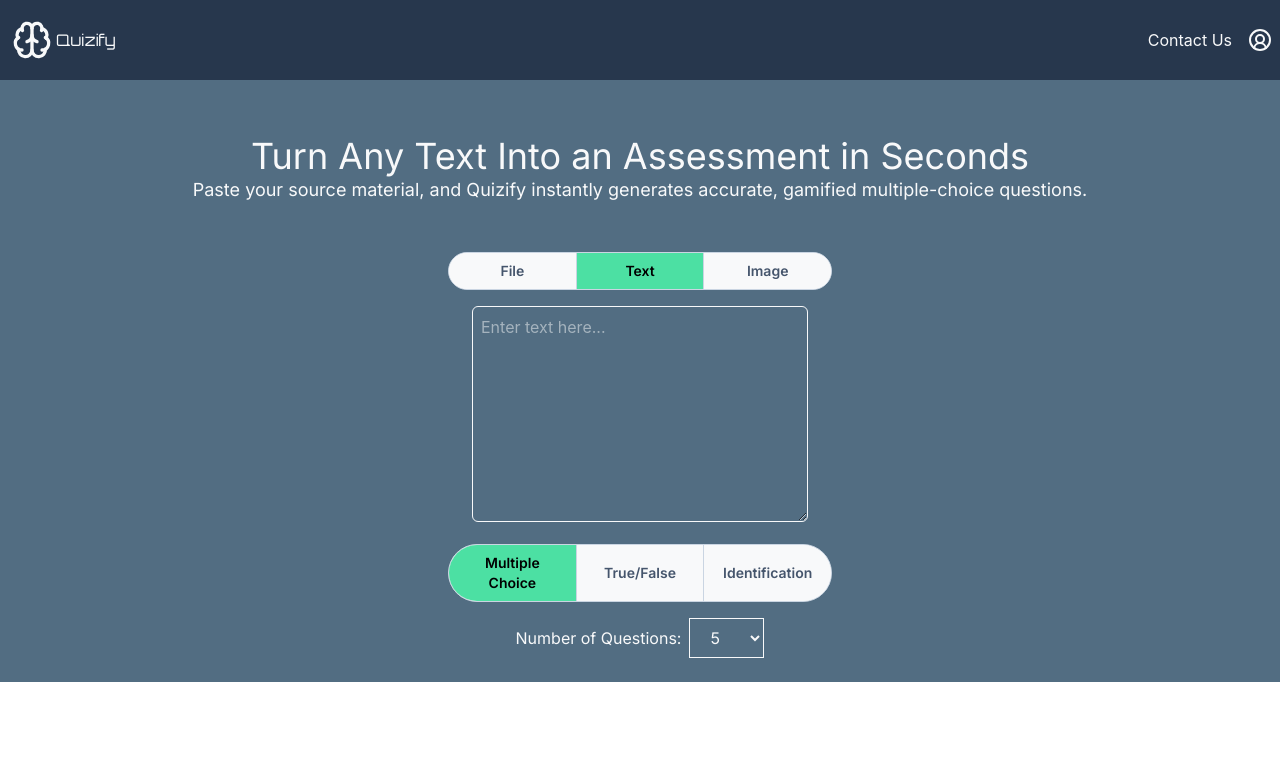
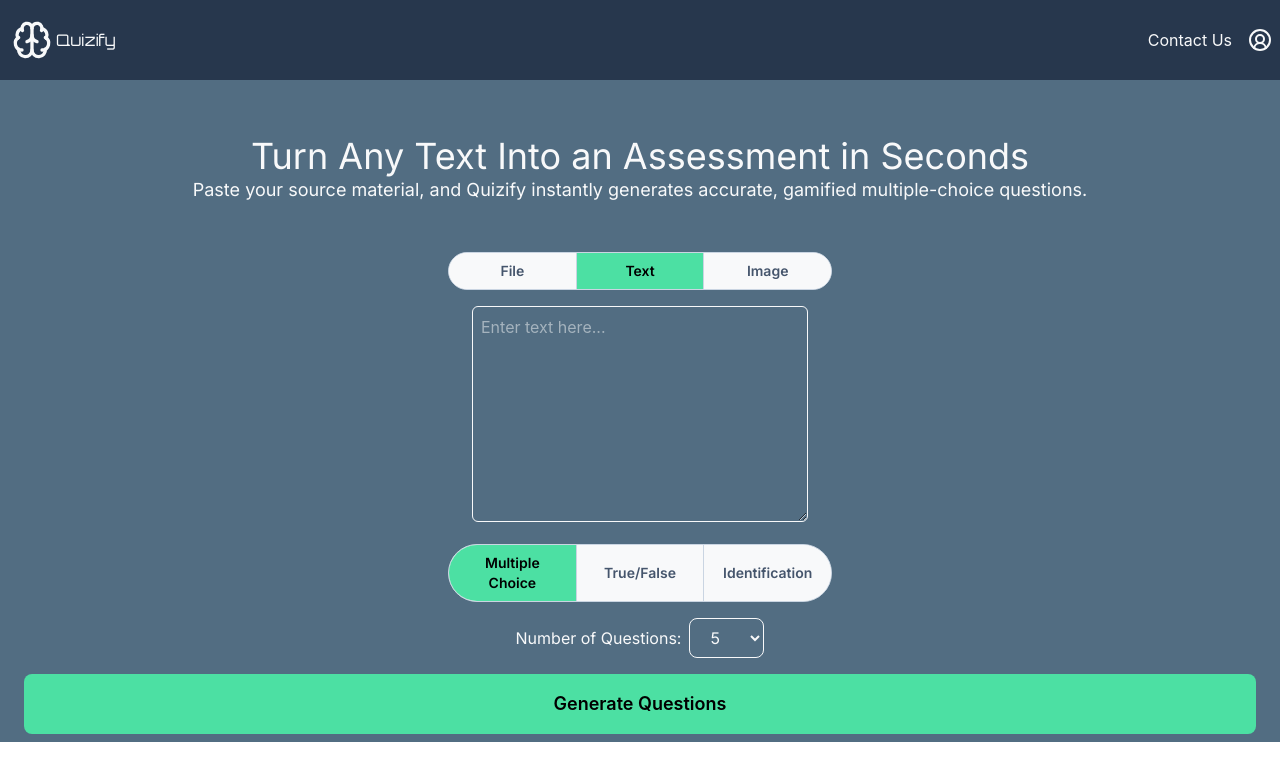
Before and after one commit to Adrian7373/Quizify-AI-Driven-Quiz-Generation-and-Gamification, a Next.js app: page / in a window 1280 px wide. Shown: the top 780 px of the page. Built offline with nearby package versions, Linux system fonts and the light colour scheme.

Commit message:
Added generate button ui

```diff
--- a/src/app/globals.css
+++ b/src/app/globals.css
@@ -8,6 +8,7 @@
   --color-light: #9DB2BF;
   --color-lighter: #DDE6ED;
   --color-white: #F8F9FA;
+  --color-mint: #4ce0a3;
 
   --font-inter: var(--font-inter);
   --font-orbitron: var(--font-orbitron);
--- a/src/app/page.tsx
+++ b/src/app/page.tsx
@@ -10,8 +10,10 @@ type InputOption = 'File' | 'Text' | 'Image';
 export default function Home() {
 
   const [selectedOption, setSelectedOption] = useState<InputOption>('Text');
+  const options: InputOption[] = ['File', 'Text', 'Image'];
 
-  const options: InputOption[] = ['File', 'Text', 'Image'];
+  const displaySelections = () => {
+  }
 
   return (
     <div className="pt-20">
@@ -54,8 +56,9 @@ export default function Home() {
           <ImageUploadZone />
         </div>
         <QuestionTypeSelector />
+        {/* Number of Questions */}
         <label className="py-4 flex items-center gap-2 font-inter text-white">Number of Questions:
-          <select className="focus:outline-none border-1 border-white px-4 py-2">
+          <select className="focus:outline-none border-1 border-white px-4 py-2 rounded-lg">
             <option value="">5</option>
             <option value="">10</option>
             <option value="">15</option>
@@ -66,7 +69,7 @@ export default function Home() {
             <option value="">40</option>
           </select>
         </label>
-        <button></button>
+        <button className="bg-mint py-4 w-full rounded-lg text-lg font-semibold">Generate Questions</button>
       </section>
     </div>
   )
```
